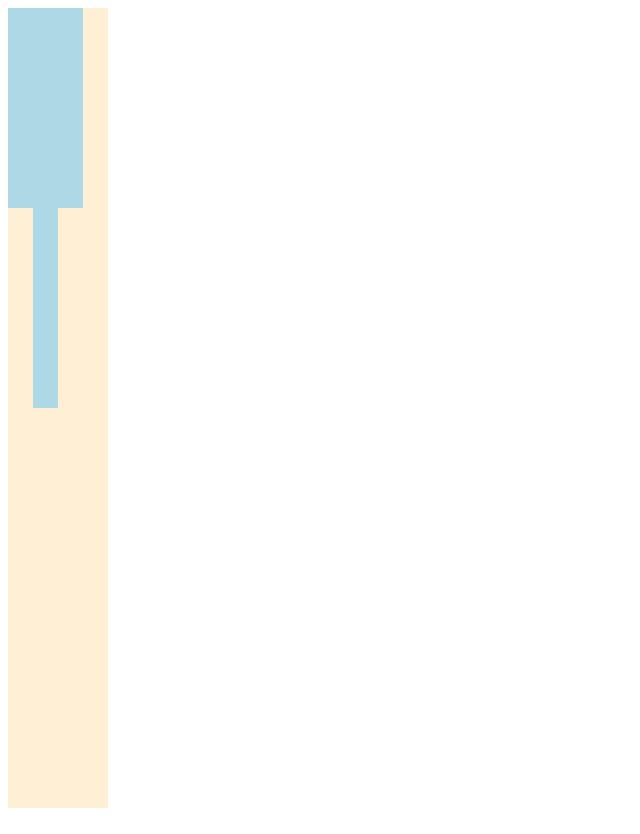
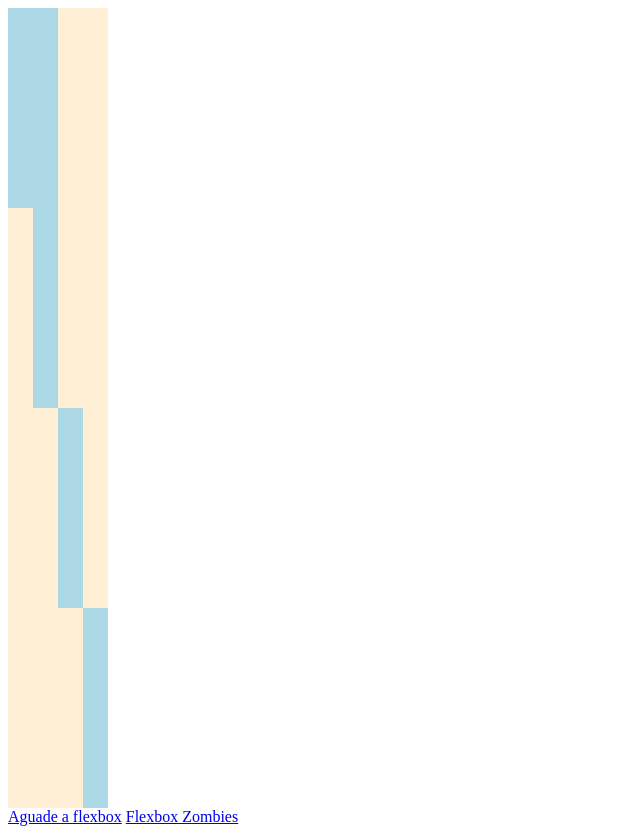
Before and after one commit to isinicolle/Escuela-de-JavaScript, a plain HTML site: page Curso de Frontend Developer/displaygrid.html in a window 1280 px wide. Shown: the whole page, without its empty margins (0-640 px from the left). Drawn offline with Linux system fonts and the light colour scheme.

Commit message:
Update displaygrid.html

```diff
--- a/Curso de Frontend Developer/displaygrid.html
+++ b/Curso de Frontend Developer/displaygrid.html
@@ -25,9 +25,23 @@
         background-color: lightblue;
       }
 
+      .container .item:nth-child(1){
+        grid-column: 1 / 3;
+      }
+
       .container .item:nth-child(2){
         grid-column: 2 / 3;
         grid-row: 2 / 3;
+      }
+
+      .container .item:nth-child(3){
+        grid-column: 3 / 4;
+        grid-row: 3 / 4;
+      }
+
+      .container .item:nth-child(4){
+        grid-column: 4 / 5;
+        grid-row: 4 / 5;
       }
 
 
@@ -40,5 +54,8 @@
         <div class="item"></div>
         <div class="item"></div>
     </div>
+
+    <a href="https://css-tricks.com/snippets/css/a-guide-to-flexbox/" target="_blank">Aguade a flexbox</a>
+    <a href="https://mastery.games/flexboxzombies/" target="_blank">Flexbox Zombies</a>
 </body>
 </html>
```
